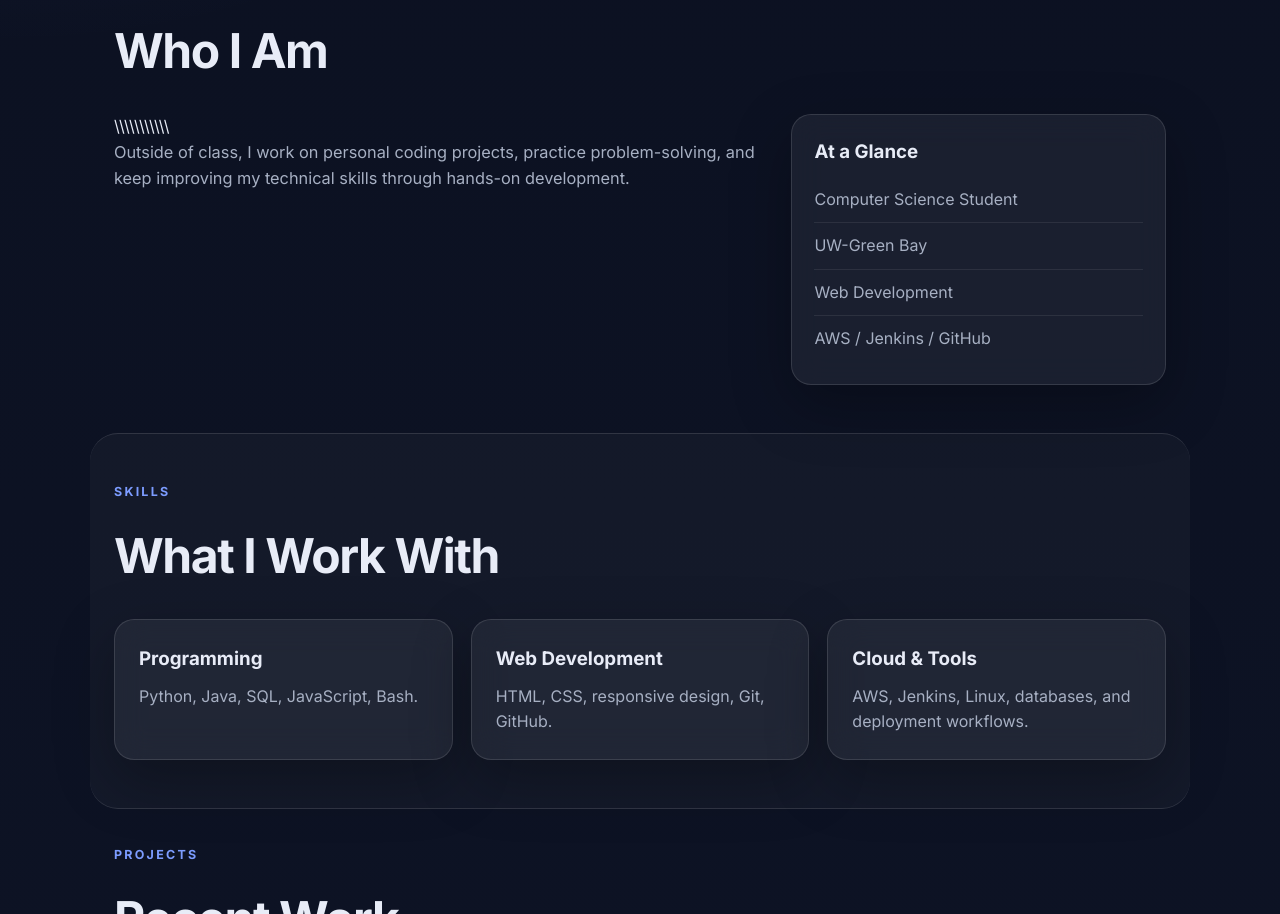
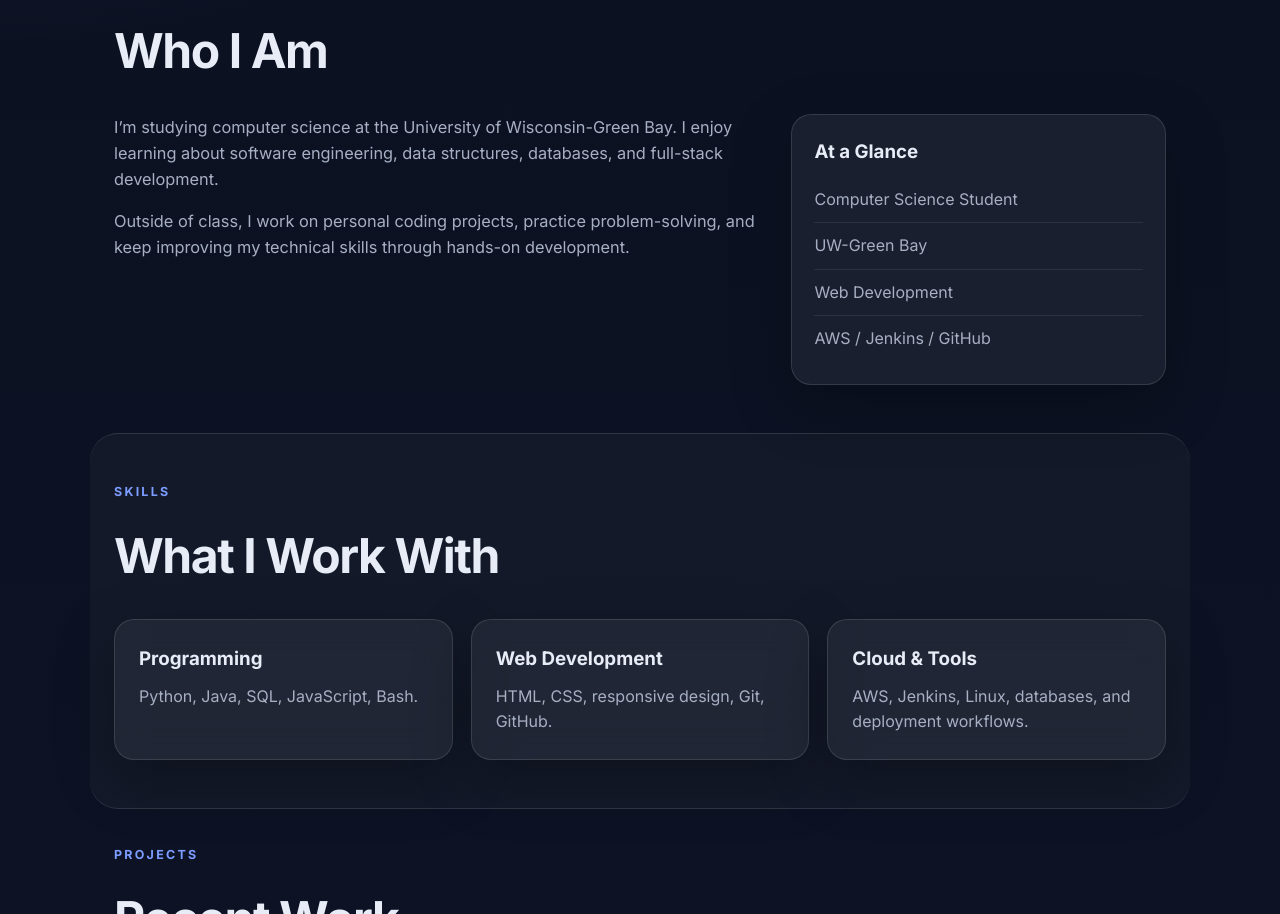
Before and after one commit to tysencasey10/cs293, a plain HTML site: page index.html in a window 1280 px wide. Shown: the part 853-1767 px from the top of the page. Drawn offline with Linux system fonts and the light colour scheme.

Commit message:
Update index.html

```diff
--- a/index.html
+++ b/index.html
@@ -47,7 +47,11 @@
       </div>
       <div class="content-grid">
         <div class="text-block">
-\\\\\\\\\\\
+          <p>
+            I’m studying computer science at the University of Wisconsin-Green Bay.
+            I enjoy learning about software engineering, data structures, databases,
+            and full-stack development.
+          </p>
           <p>
             Outside of class, I work on personal coding projects, practice problem-solving,
             and keep improving my technical skills through hands-on development.
```
